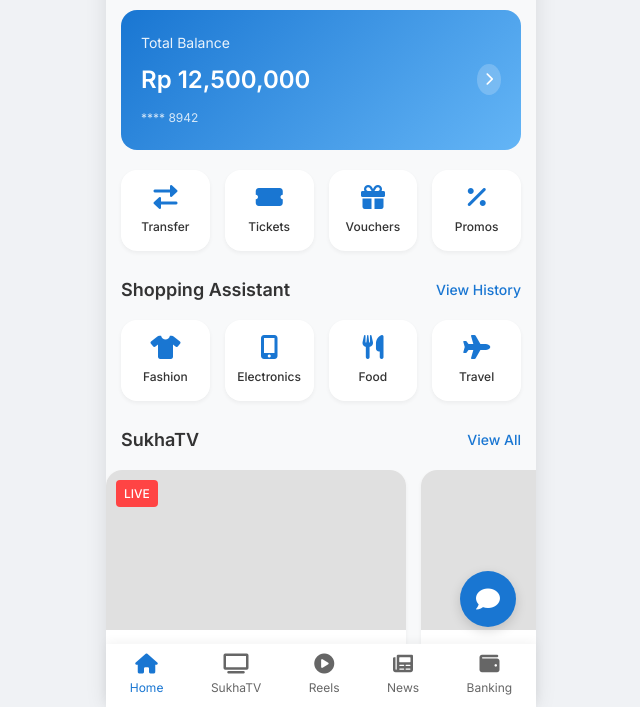
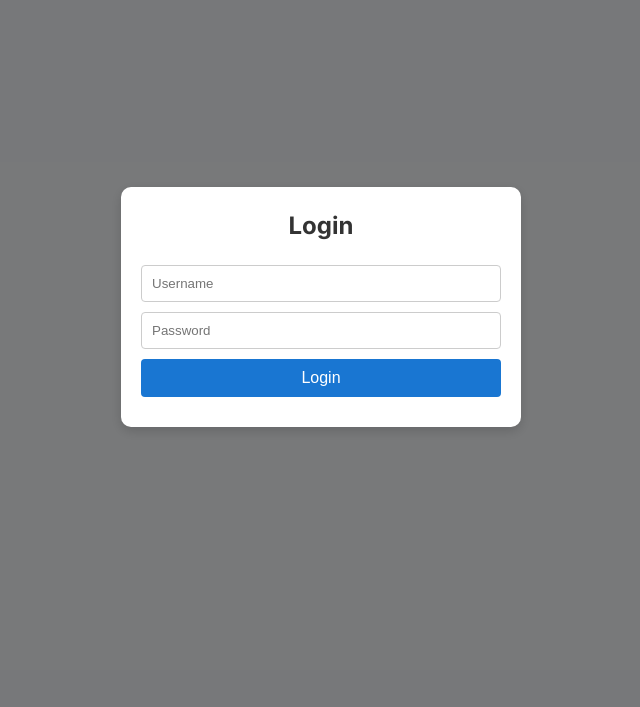
Before and after one commit to JunianN/MDA, a plain HTML site: page index.html in a window 1280 px wide. Shown: the part 93-800 px from the top of the page, without its empty margins (319-959 px from the left). Drawn offline with Linux system fonts and the light colour scheme.

Commit message:
Add login functionality with authentication logic and styling
- Introduced auth.js for handling user authentication and login UI.
- Updated index.html to include a login form and integrated auth.js.
- Enhanced styles.css with new styles for the login container and form elements.

```diff
--- /dev/null
+++ b/auth.js
@@ -0,0 +1,33 @@
+document.addEventListener("DOMContentLoaded", function () {
+  const loginContainer = document.getElementById("loginContainer");
+  const mobileContainer = document.querySelector(".mobile-container");
+
+  // Check if user is already authenticated
+  if (localStorage.getItem("isAuthenticated") === "true") {
+    loginContainer.style.display = "none";
+    mobileContainer.style.display = "flex";
+  } else {
+    loginContainer.style.display = "flex";
+    mobileContainer.style.display = "none";
+  }
+
+  const loginButton = document.getElementById("loginButton");
+  const usernameInput = document.getElementById("username");
+  const passwordInput = document.getElementById("password");
+  const loginErrorMessage = document.getElementById("loginErrorMessage");
+
+  // Simple authentication logic with hardcoded credentials
+  loginButton.addEventListener("click", function () {
+    const username = usernameInput.value.trim();
+    const password = passwordInput.value.trim();
+
+    // Change these values as needed
+    if (username === "user" && password === "password") {
+      localStorage.setItem("isAuthenticated", "true");
+      loginContainer.style.display = "none";
+      mobileContainer.style.display = "flex";
+    } else {
+      loginErrorMessage.textContent = "Invalid username or password.";
+    }
+  });
+});
--- a/index.html
+++ b/index.html
@@ -23,6 +23,17 @@
     <link rel="stylesheet" href="styles.css" />
   </head>
   <body>
+    <!-- Login Screen -->
+    <div class="login-container" id="loginContainer">
+      <div class="login-form">
+        <h2>Login</h2>
+        <input type="text" id="username" placeholder="Username" />
+        <input type="password" id="password" placeholder="Password" />
+        <button id="loginButton">Login</button>
+        <div id="loginErrorMessage"></div>
+      </div>
+    </div>
+
     <div class="mobile-container">
       <!-- Status Bar -->
       <div class="status-bar">
@@ -246,6 +257,7 @@
     </div>
 
     <script src="data-manager.js"></script>
+    <script src="auth.js"></script>
     <script src="script.js"></script>
   </body>
 </html>
--- a/styles.css
+++ b/styles.css
@@ -622,3 +622,55 @@ body {
   right: 20px; /* This will ensure it's aligned with the container's right edge */
   bottom: calc(10px + var(--safe-area-inset-bottom) + 70px);  /* Adjust based on the navbar height */
 }
+
+/* Login Container Styling */
+.login-container {
+  position: fixed;
+  top: 0;
+  left: 0;
+  width: 100%;
+  height: 100%;
+  background-color: rgba(0, 0, 0, 0.5); /* semi-transparent background */
+  display: flex;
+  justify-content: center;
+  align-items: center;
+  z-index: 300; /* higher than other elements */
+}
+
+.login-form {
+  background-color: #fff;
+  padding: 20px;
+  border-radius: 10px;
+  box-shadow: 0 4px 12px rgba(0, 0, 0, 0.15);
+  width: 80%;
+  max-width: 400px;
+  text-align: center;
+}
+
+.login-form h2 {
+  margin-bottom: 20px;
+}
+
+.login-form input {
+  width: 100%;
+  padding: 10px;
+  margin-bottom: 10px;
+  border: 1px solid #ccc;
+  border-radius: 4px;
+}
+
+.login-form button {
+  width: 100%;
+  padding: 10px;
+  background-color: var(--primary-color);
+  color: #fff;
+  border: none;
+  border-radius: 4px;
+  cursor: pointer;
+  font-size: 16px;
+}
+
+#loginErrorMessage {
+  color: red;
+  margin-top: 10px;
+}
```
